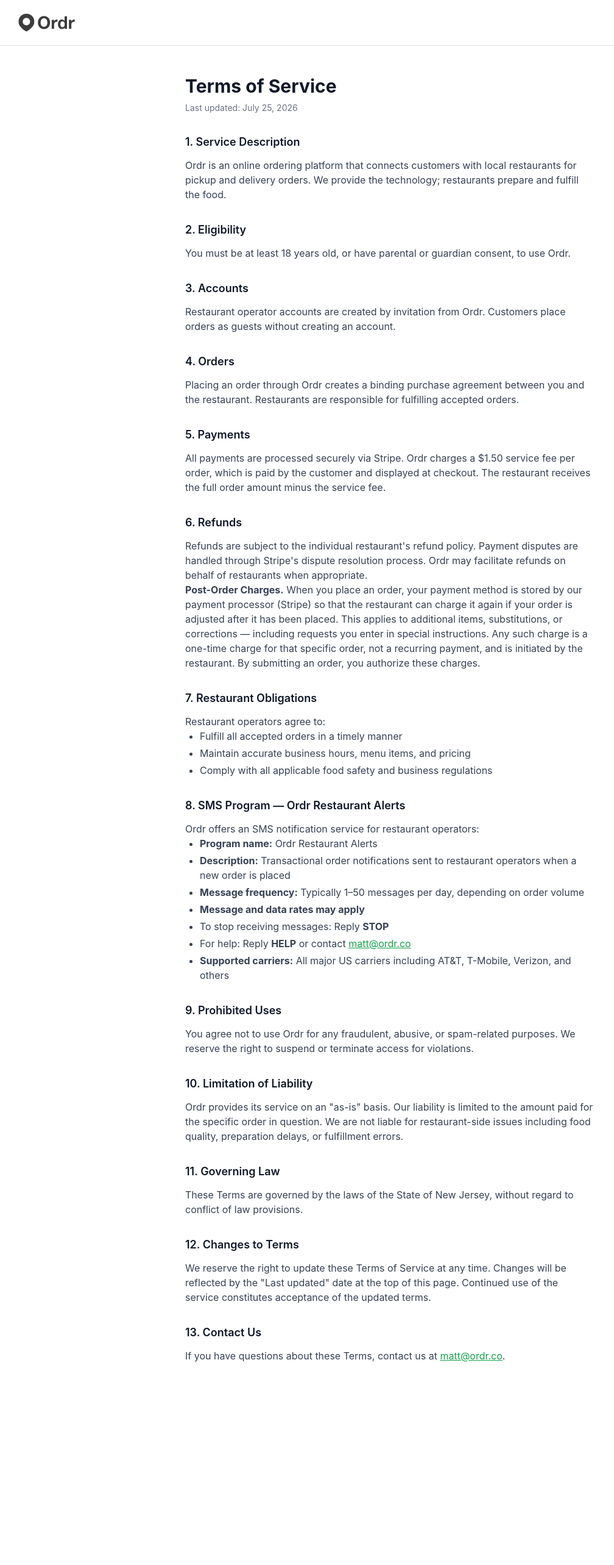
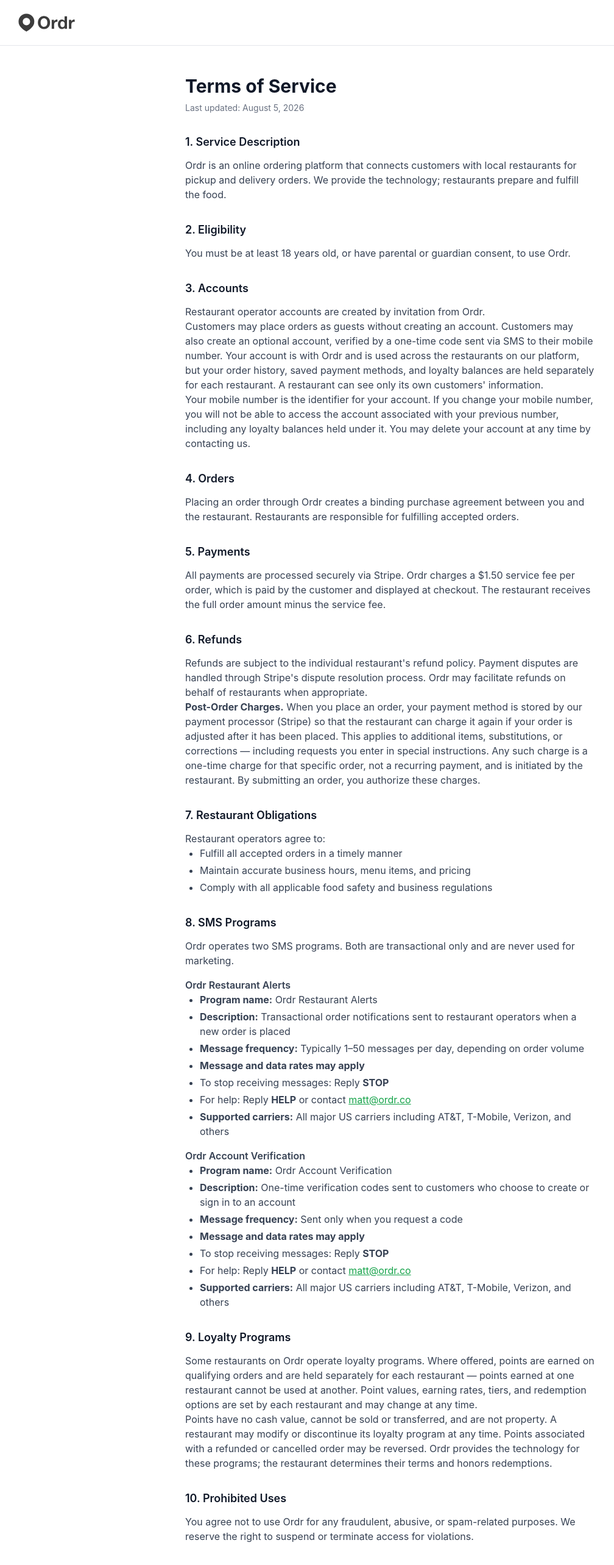
Before and after one commit to matthewsimone/directbite, a React (Vite) app: page /terms in a window 1280 px wide. Shown: the top 2566 px of the page at 61% size, without its empty margins (0-1008 px from the left). Before the commit the page ends 2283 px from the top, so only its background shows below. Built offline with nearby package versions, Linux system fonts and the light colour scheme; no server answers.

Commit message:
docs: update ToS and Privacy for customer accounts, OTP program, and loyalty

```diff
--- a/src/pages/PrivacyPolicy.jsx
+++ b/src/pages/PrivacyPolicy.jsx
@@ -8,7 +8,7 @@
       </header>
       <div className="max-w-[720px] mx-auto px-6 py-12">
         <h1 className="text-3xl font-bold text-gray-900 mb-2">Privacy Policy</h1>
-        <p className="text-sm text-gray-500 mb-8">Last updated: July 25, 2026</p>
+        <p className="text-sm text-gray-500 mb-8">Last updated: August 5, 2026</p>
 
         <div className="prose prose-sm max-w-none text-gray-700 space-y-6">
           <section>
@@ -20,6 +20,9 @@
               <li>Payment information (processed securely via Stripe — we do not store card numbers)</li>
               <li>Delivery address (if applicable)</li>
               <li>IP address and basic device information</li>
+              <li>Verification records, including the date and time a code was requested and the consent language shown to you</li>
+              <li>Loyalty point balances and transaction history, held separately for each restaurant</li>
+              <li>Account session identifiers stored on your device</li>
             </ul>
           </section>
 
@@ -31,6 +34,8 @@
               <li>Send transactional SMS notifications to restaurant operators</li>
               <li>Communicate about your orders or account</li>
               <li>Improve our platform and services</li>
+              <li>Verify your identity when you create or sign in to an account</li>
+              <li>Calculate and track loyalty points where a restaurant offers a program</li>
             </ul>
           </section>
 
@@ -54,21 +59,16 @@
           </section>
 
           <section>
-            <h2 className="text-lg font-semibold text-gray-900 mt-8 mb-3">5. Cookies</h2>
-            <p>Ordr uses session cookies only to maintain your login state and cart contents. We do not use third-party marketing or tracking cookies.</p>
+            <h2 className="text-lg font-semibold text-gray-900 mt-8 mb-3">5. Cookies and Local Storage</h2>
+            <p>Ordr uses your browser's local storage to keep your cart contents and, if you have an account, to keep you signed in. We do not use third-party marketing or tracking cookies.</p>
           </section>
 
           <section>
             <h2 className="text-lg font-semibold text-gray-900 mt-8 mb-3">6. SMS Communications</h2>
-            <p>Ordr offers SMS order notifications for restaurant operators:</p>
-            <ul className="list-disc pl-6 space-y-1">
-              <li>Messages are transactional order notifications only — never marketing</li>
-              <li>Mobile information and SMS consent will not be shared with third parties or affiliates for marketing or promotional purposes</li>
-              <li>Message frequency varies based on order volume</li>
-              <li>Message and data rates may apply</li>
-              <li>Reply <strong>STOP</strong> to unsubscribe from SMS alerts at any time</li>
-              <li>Reply <strong>HELP</strong> for assistance</li>
-            </ul>
+            <p>Ordr sends two kinds of SMS messages. Both are transactional only and are never used for marketing.</p>
+            <p><strong>To restaurant operators:</strong> order notifications when a new order is placed. Frequency varies with order volume.</p>
+            <p><strong>To customers:</strong> one-time verification codes, sent only when you request one to create or access an account.</p>
+            <p>For both: mobile information and SMS consent will not be shared with third parties or affiliates for marketing or promotional purposes. Message and data rates may apply. Reply <strong>STOP</strong> to unsubscribe, <strong>HELP</strong> for assistance.</p>
           </section>
 
           <section>
--- a/src/pages/TermsOfService.jsx
+++ b/src/pages/TermsOfService.jsx
@@ -8,7 +8,7 @@
       </header>
       <div className="max-w-[720px] mx-auto px-6 py-12">
         <h1 className="text-3xl font-bold text-gray-900 mb-2">Terms of Service</h1>
-        <p className="text-sm text-gray-500 mb-8">Last updated: July 25, 2026</p>
+        <p className="text-sm text-gray-500 mb-8">Last updated: August 5, 2026</p>
 
         <div className="prose prose-sm max-w-none text-gray-700 space-y-6">
           <section>
@@ -23,7 +23,9 @@
 
           <section>
             <h2 className="text-lg font-semibold text-gray-900 mt-8 mb-3">3. Accounts</h2>
-            <p>Restaurant operator accounts are created by invitation from Ordr. Customers place orders as guests without creating an account.</p>
+            <p>Restaurant operator accounts are created by invitation from Ordr.</p>
+            <p>Customers may place orders as guests without creating an account. Customers may also create an optional account, verified by a one-time code sent via SMS to their mobile number. Your account is with Ordr and is used across the restaurants on our platform, but your order history, saved payment methods, and loyalty balances are held separately for each restaurant. A restaurant can see only its own customers' information.</p>
+            <p>Your mobile number is the identifier for your account. If you change your mobile number, you will not be able to access the account associated with your previous number, including any loyalty balances held under it. You may delete your account at any time by contacting us.</p>
           </section>
 
           <section>
@@ -53,8 +55,9 @@
           </section>
 
           <section>
-            <h2 className="text-lg font-semibold text-gray-900 mt-8 mb-3">8. SMS Program — Ordr Restaurant Alerts</h2>
-            <p>Ordr offers an SMS notification service for restaurant operators:</p>
+            <h2 className="text-lg font-semibold text-gray-900 mt-8 mb-3">8. SMS Programs</h2>
+            <p>Ordr operates two SMS programs. Both are transactional only and are never used for marketing.</p>
+            <p className="font-semibold mt-4">Ordr Restaurant Alerts</p>
             <ul className="list-disc pl-6 space-y-1">
               <li><strong>Program name:</strong> Ordr Restaurant Alerts</li>
               <li><strong>Description:</strong> Transactional order notifications sent to restaurant operators when a new order is placed</li>
@@ -64,30 +67,46 @@
               <li>For help: Reply <strong>HELP</strong> or contact <a href="mailto:matt@ordr.co" className="text-[#16A34A] underline">matt@ordr.co</a></li>
               <li><strong>Supported carriers:</strong> All major US carriers including AT&T, T-Mobile, Verizon, and others</li>
             </ul>
+            <p className="font-semibold mt-4">Ordr Account Verification</p>
+            <ul className="list-disc pl-6 space-y-1">
+              <li><strong>Program name:</strong> Ordr Account Verification</li>
+              <li><strong>Description:</strong> One-time verification codes sent to customers who choose to create or sign in to an account</li>
+              <li><strong>Message frequency:</strong> Sent only when you request a code</li>
+              <li><strong>Message and data rates may apply</strong></li>
+              <li>To stop receiving messages: Reply <strong>STOP</strong></li>
+              <li>For help: Reply <strong>HELP</strong> or contact <a href="mailto:matt@ordr.co" className="text-[#16A34A] underline">matt@ordr.co</a></li>
+              <li><strong>Supported carriers:</strong> All major US carriers including AT&T, T-Mobile, Verizon, and others</li>
+            </ul>
           </section>
 
           <section>
-            <h2 className="text-lg font-semibold text-gray-900 mt-8 mb-3">9. Prohibited Uses</h2>
+            <h2 className="text-lg font-semibold text-gray-900 mt-8 mb-3">9. Loyalty Programs</h2>
+            <p>Some restaurants on Ordr operate loyalty programs. Where offered, points are earned on qualifying orders and are held separately for each restaurant — points earned at one restaurant cannot be used at another. Point values, earning rates, tiers, and redemption options are set by each restaurant and may change at any time.</p>
+            <p>Points have no cash value, cannot be sold or transferred, and are not property. A restaurant may modify or discontinue its loyalty program at any time. Points associated with a refunded or cancelled order may be reversed. Ordr provides the technology for these programs; the restaurant determines their terms and honors redemptions.</p>
+          </section>
+
+          <section>
+            <h2 className="text-lg font-semibold text-gray-900 mt-8 mb-3">10. Prohibited Uses</h2>
             <p>You agree not to use Ordr for any fraudulent, abusive, or spam-related purposes. We reserve the right to suspend or terminate access for violations.</p>
           </section>
 
           <section>
-            <h2 className="text-lg font-semibold text-gray-900 mt-8 mb-3">10. Limitation of Liability</h2>
+            <h2 className="text-lg font-semibold text-gray-900 mt-8 mb-3">11. Limitation of Liability</h2>
             <p>Ordr provides its service on an "as-is" basis. Our liability is limited to the amount paid for the specific order in question. We are not liable for restaurant-side issues including food quality, preparation delays, or fulfillment errors.</p>
           </section>
 
           <section>
-            <h2 className="text-lg font-semibold text-gray-900 mt-8 mb-3">11. Governing Law</h2>
+            <h2 className="text-lg font-semibold text-gray-900 mt-8 mb-3">12. Governing Law</h2>
             <p>These Terms are governed by the laws of the State of New Jersey, without regard to conflict of law provisions.</p>
           </section>
 
           <section>
-            <h2 className="text-lg font-semibold text-gray-900 mt-8 mb-3">12. Changes to Terms</h2>
+            <h2 className="text-lg font-semibold text-gray-900 mt-8 mb-3">13. Changes to Terms</h2>
             <p>We reserve the right to update these Terms of Service at any time. Changes will be reflected by the "Last updated" date at the top of this page. Continued use of the service constitutes acceptance of the updated terms.</p>
           </section>
 
           <section>
-            <h2 className="text-lg font-semibold text-gray-900 mt-8 mb-3">13. Contact Us</h2>
+            <h2 className="text-lg font-semibold text-gray-900 mt-8 mb-3">14. Contact Us</h2>
             <p>If you have questions about these Terms, contact us at <a href="mailto:matt@ordr.co" className="text-[#16A34A] underline">matt@ordr.co</a>.</p>
           </section>
         </div>
```
